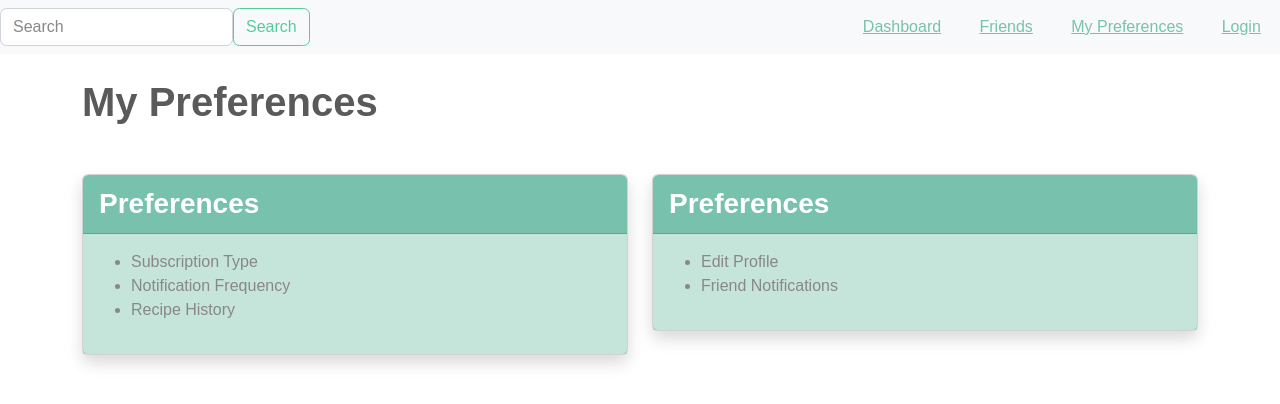
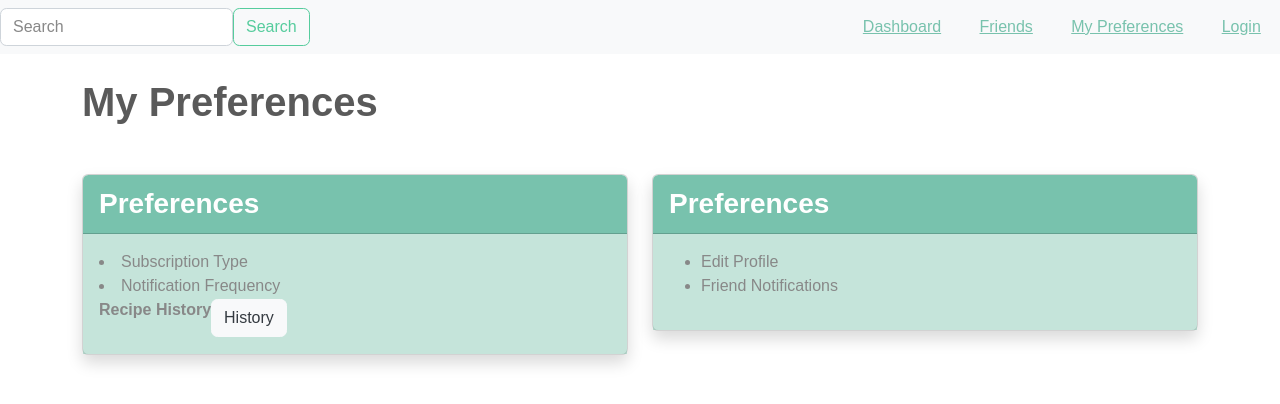
Before and after one commit to amir-aliyu/yakumbo, a React (Create React App) app in the folder frontend/: page /preferences in a window 1280 px wide. Shown: the top 404 px of the page. Built offline with nearby package versions, Linux system fonts and the light colour scheme; no server answers; a web font is replaced by a local one.

Commit message:
connected prefs to history

```diff
--- a/frontend/src/App.js
+++ b/frontend/src/App.js
@@ -6,6 +6,7 @@ import 'react-toastify/dist/ReactToastify.css';
 import Layout from './components/Routing/Layout.tsx';
 import Friends from './components/Friends/Friends.tsx';
 import Preferences from './components/Preferences/Preferences.tsx';
+import History from './components/History/History.tsx';
 import { toast } from 'react-toastify';
 import React, { useEffect, } from 'react';
 import LoginPage from './components/LoginPage/LoginPage.tsx';
@@ -50,7 +51,7 @@ function App() {
 				<Route path="/" element={<Layout />}>
 					<Route index element={<Home />} />
 					<Route path="/friends" element={<Friends />} />
-
+					<Route path="/history" element={<History />} />
 					<Route path="/preferences" element={<Preferences />} />
 					<Route path="/login" element={<LoginPage />} />
 					<Route path="*" element={<Home />} />
--- a/frontend/src/components/Preferences/Preferences.tsx
+++ b/frontend/src/components/Preferences/Preferences.tsx
@@ -1,4 +1,5 @@
 import React from "react";
+import { Link } from 'react-router-dom';
 
 const Preferences = () => {
     return (
@@ -11,11 +12,12 @@ const Preferences = () => {
                             <p className="m-0 fs-3">Preferences</p>
                         </div>
                         <div className="card-body" style={{ backgroundColor: 'rgba(110, 187, 164, 0.4)' }}>
-                                <ul>
-                                    <li>Subscription Type</li>
-                                    <li>Notification Frequency</li>
-                                    <li>Recipe History</li>
-                                </ul>
+                            <li>Subscription Type</li>
+                            <li>Notification Frequency</li>
+                            <div className="fw-bold d-flex align-items-center">
+                                <p>Recipe History</p>
+                                <Link to="/History"><button className="btn btn-light ms-auto text-dark">History</button></Link>
+                            </div>
                         </div>
                     </div>
                 </div>
```
